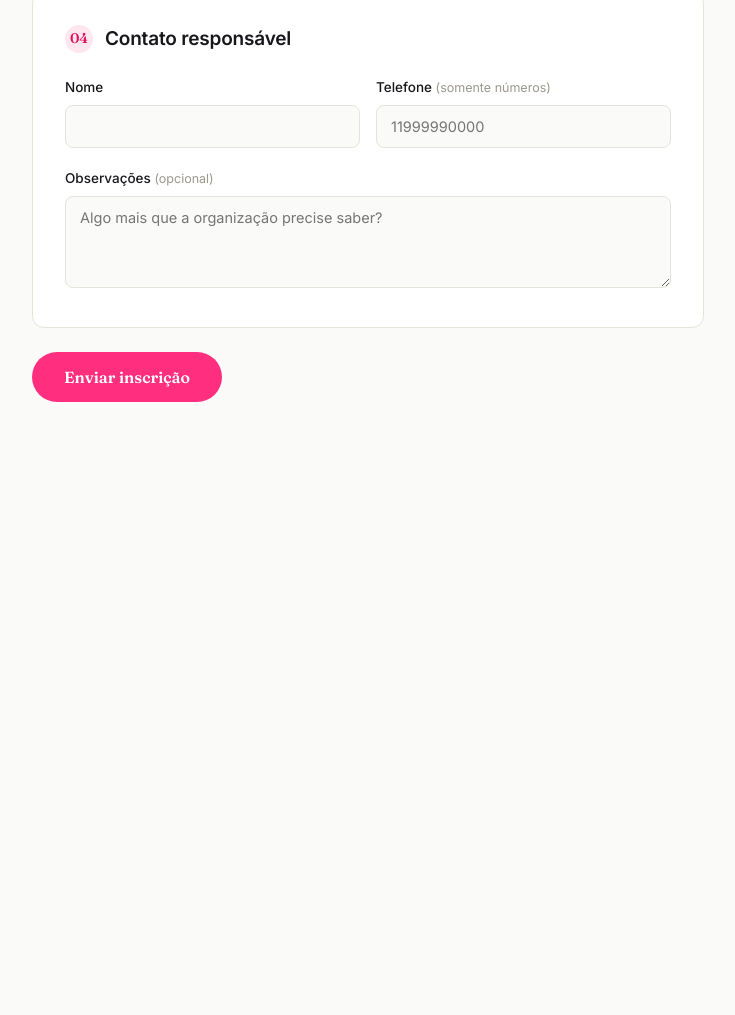
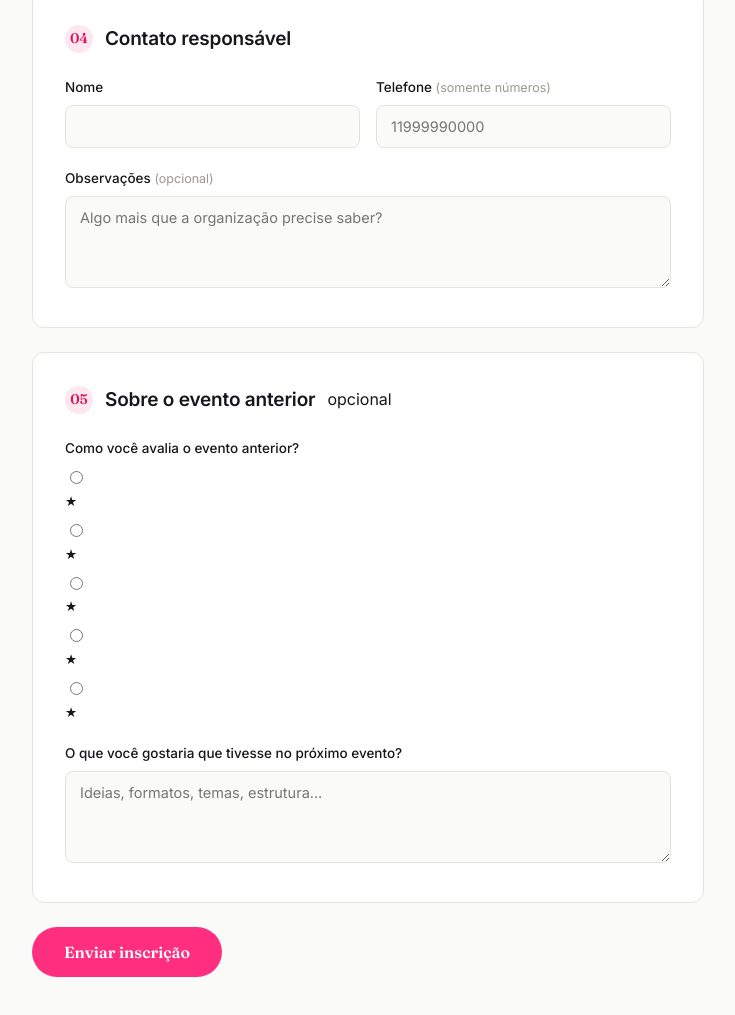
Before and after one commit to Bispocode/Fluxo_forms, a plain HTML site: page index.html in a window 1280 px wide. Shown: the part 1626-2641 px from the top of the page, without its empty margins (272-1007 px from the left). Before the commit the page ends 2128 px from the top, so only its background shows below. Drawn offline with Linux system fonts and the light colour scheme.

Commit message:
Update index.html

```diff
--- a/index.html
+++ b/index.html
@@ -313,10 +313,6 @@
           <option>2º semestre</option>
           <option>3º semestre</option>
           <option>4º semestre</option>
-          <option>5º semestre</option>
-          <option>6º semestre</option>
-          <option>7º semestre</option>
-          <option>8º semestre ou mais</option>
         </select>
       </div>
 
@@ -376,6 +372,27 @@
         <textarea id="obs" placeholder="Algo mais que a organização precise saber?"></textarea>
       </div>
     </div>
+
+    <div class="card">
+      <div class="section-num"><span class="n serif">05</span><h2>Sobre o evento anterior</h2><span class="opt-tag">opcional</span></div>
+
+      <div class="field">
+        <label>Como você avalia o evento anterior?</label>
+        <div class="rating" role="radiogroup" aria-label="Avaliação de 1 a 5 estrelas">
+          <input type="radio" id="star5" name="rating" value="5"><label for="star5" title="5 estrelas">★</label>
+          <input type="radio" id="star4" name="rating" value="4"><label for="star4" title="4 estrelas">★</label>
+          <input type="radio" id="star3" name="rating" value="3"><label for="star3" title="3 estrelas">★</label>
+          <input type="radio" id="star2" name="rating" value="2"><label for="star2" title="2 estrelas">★</label>
+          <input type="radio" id="star1" name="rating" value="1"><label for="star1" title="1 estrela">★</label>
+        </div>
+      </div>
+
+      <div class="field">
+        <label for="sugestaoEvento">O que você gostaria que tivesse no próximo evento?</label>
+        <textarea id="sugestaoEvento" placeholder="Ideias, formatos, temas, estrutura..."></textarea>
+      </div>
+    </div>
+
 
     <div class="submit-row">
       <button type="submit" class="submit">Enviar inscrição</button>
@@ -467,6 +484,9 @@ form.addEventListener('submit', async (e) => {
   const equipamentos = [...document.querySelectorAll('.check-item input:checked')].map(c => c.value);
   const equipOutro = document.getElementById('equipOutro').value.trim();
   const obs = document.getElementById('obs').value.trim();
+  const ratingInput = document.querySelector('input[name="rating"]:checked');
+  const avaliacaoEvento = ratingInput ? ratingInput.value : '';
+  const sugestaoEvento = document.getElementById('sugestaoEvento').value.trim();
 
   const dupInputs = findDuplicateNames();
   if (dupInputs.length > 0){
```
